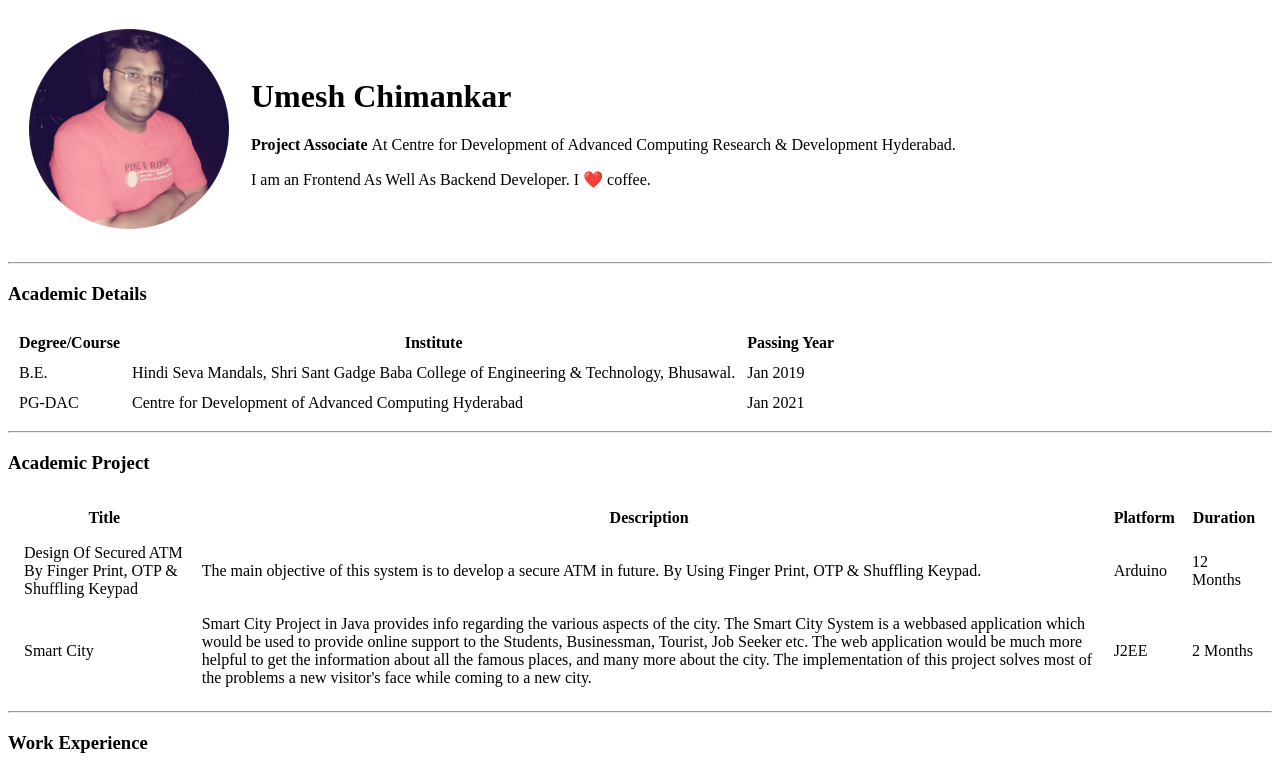
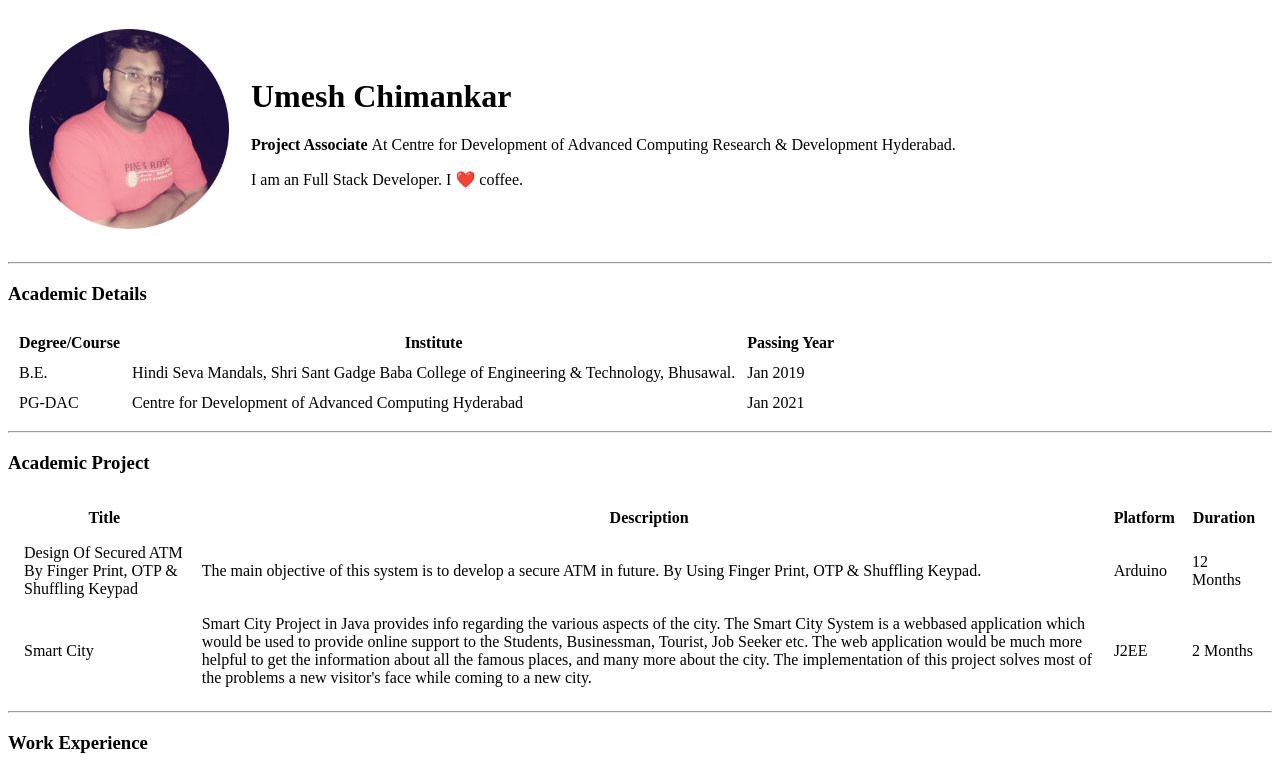
Before and after one commit to umeshchimankar/cv, a plain HTML site: page index.html in a window 1280 px wide. Shown: the top 769 px of the page. Drawn offline with Linux system fonts and the light colour scheme.

Commit message:
Update index.html

```diff
--- a/index.html
+++ b/index.html
@@ -11,7 +11,7 @@
         <td><img src="images/Umesh.png" alt="umesh profile picture" height="200" width="200"></td>
         <td><h1>Umesh Chimankar</h1>
         <p><strong>Project Associate </strong><a>At Centre for Development of Advanced Computing Research & Development Hyderabad</a>.</p>
-        <p>I am an Frontend As Well As Backend Developer. I ❤️ coffee.</p></td>
+        <p>I am an Full Stack Developer. I ❤️ coffee.</p></td>
       </tr>
     </table>
     <hr>
```
